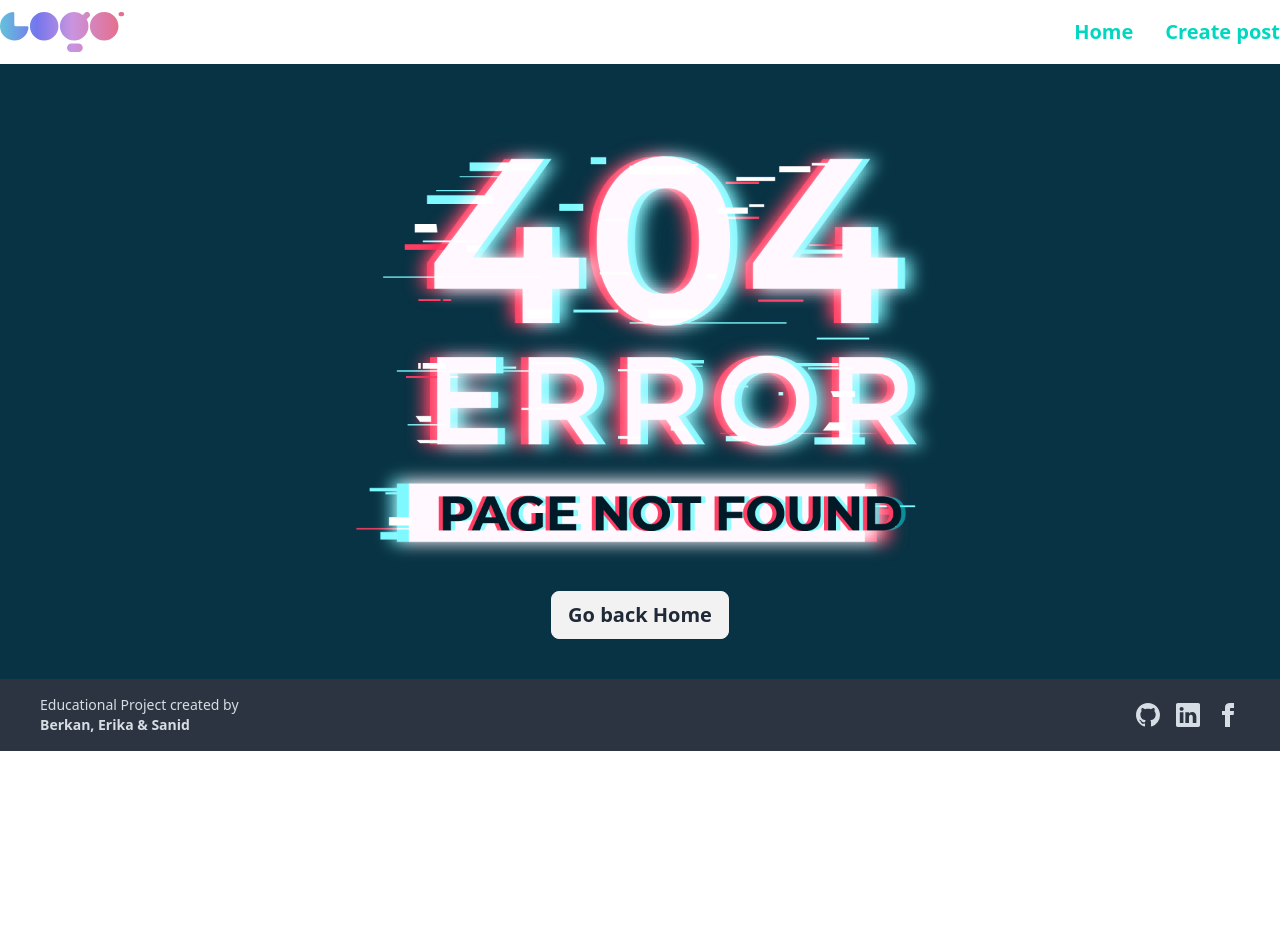
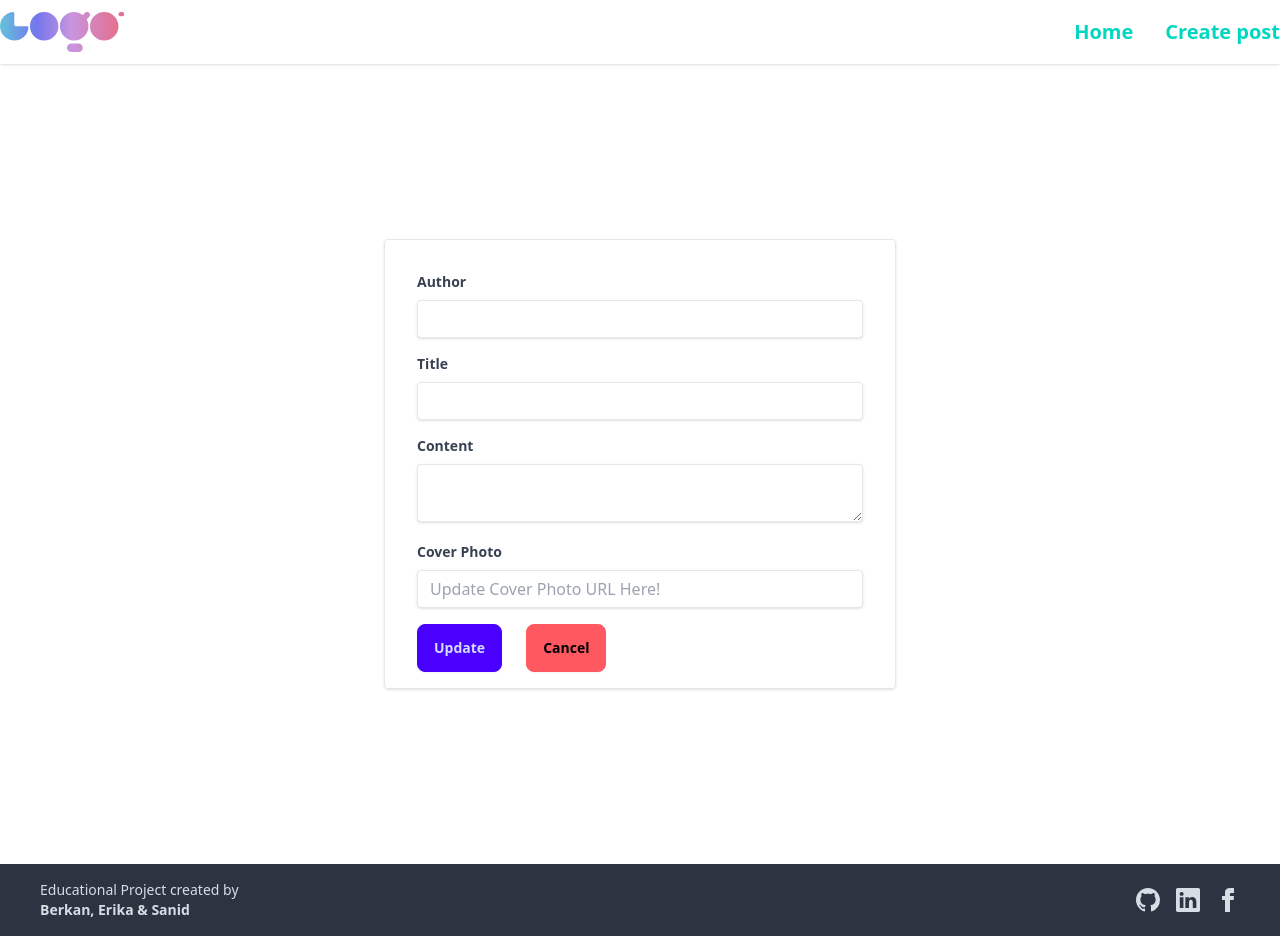
Before and after one commit to erikam2h/fullstack-blog, a React (Vite) app: page /posts/edit/1 in a window 1280 px wide. Before the commit the page ends 800 px from the top, so only its background shows below. Built offline with nearby package versions, Linux system fonts and the light colour scheme; no server answers.

Commit message:
Create PostEdit page and form and edit function.

```diff
--- a/src/App.jsx
+++ b/src/App.jsx
@@ -19,7 +19,7 @@ function App() {
         <Route index element={<Home />} />
         <Route path="/posts/:id" element={<PostDetails />} />
         <Route path="/posts/new" element={<NewPost />} />
-        <Route path="/posts/edit" element={<EditPost />} />
+        <Route path="/posts/edit/:id" element={<EditPost />} />
         <Route path="*" element={<NotFound />} />
       </Route>
     )
--- a/src/components/EditPost.jsx
+++ b/src/components/EditPost.jsx
@@ -1,8 +1,132 @@
+import { useParams, Link, useNavigate, Form } from "react-router-dom";
+import { useEffect, useState } from "react";
+import axios from "axios";
+
 export default function EditPost() {
+  const { id } = useParams();
+  const [postEdit, setPostEdit] = useState({
+    author: "",
+    title: "",
+    content: "",
+    cover: "",
+  });
+  const navigate = useNavigate();
+
+  useEffect(() => {
+    axios
+      .get(`http://localhost:5000/API/posts/${id}`)
+      .then((res) => {
+        setPostEdit(res.data);
+      })
+      .catch((err) => {
+        console.log(err);
+      });
+  }, [id]);
+
+  const handleChange = (e) => {
+    const { name, value } = e.target;
+    setPostEdit((prevPost) => ({
+      ...prevPost,
+      [name]: value,
+    }));
+  };
+
+  const handleEdit = (e) => {
+    e.preventDefault();
+    axios
+      .put(`http://localhost:5000/API/posts/${id}`, postEdit)
+      .then((res) => {
+        navigate(`/posts/${id}`);
+        console.log("Resource updated successfully", res.data);
+      })
+      .catch((err) => {
+        console.log(err);
+      });
+  };
+
   return (
     <>
-      <div className="container m-auto min-h-screen py-10">
-        <p className="text-xl text-green-500 font-bold">Form for edit post</p>
+      <div className=" flex justify-center  m-auto min-h-screen py-10 max-w-lg  items-center">
+        <form
+          onSubmit={handleEdit}
+          className="flex flex-col flex-1  px-8 pt-8 pb-4  shadow appearance-none border rounded  leading-tight"
+        >
+          <div className="mb-4">
+            <label
+              className="block text-gray-700 text-sm font-bold mb-2"
+              htmlFor="author"
+            >
+              Author
+            </label>
+            <input
+              required
+              type="text"
+              id="author"
+              name="author"
+              value={postEdit.author}
+              onChange={handleChange}
+              className="shadow appearance-none border rounded w-full py-2 px-3 text-gray-700 leading-tight focus:outline-none focus:shadow-outline"
+            />
+          </div>
+          <div className="mb-4">
+            <label
+              className="block text-gray-700 text-sm font-bold mb-2"
+              htmlFor="title"
+            >
+              Title
+            </label>
+            <input
+              required
+              type="text"
+              id="title"
+              name="title"
+              value={postEdit.title}
+              onChange={handleChange}
+              className="shadow appearance-none border rounded w-full py-2 px-3 text-gray-700 leading-tight focus:outline-none focus:shadow-outline"
+            />
+          </div>
+
+          <div className="mb-4">
+            <label
+              className="block text-gray-700 text-sm font-bold mb-2"
+              htmlFor="content"
+            >
+              Content
+            </label>
+            <textarea
+              required
+              id="content"
+              name="content"
+              value={postEdit.content}
+              onChange={handleChange}
+              className="shadow appearance-none border rounded w-full py-2 px-3 text-gray-700 leading-tight focus:outline-none focus:shadow-outline"
+            />
+          </div>
+          <div className="mb-4">
+            <label
+              className="block text-gray-700 text-sm font-bold mb-2"
+              htmlFor="cover"
+            >
+              Cover Photo
+            </label>
+            <input
+              type="text"
+              id="cover"
+              name="cover"
+              placeholder="Update Cover Photo URL Here!"
+              onChange={handleChange}
+              className="shadow appearance-none border rounded w-full py-2 px-3 text-gray-700 leading-tight focus:outline-none focus:shadow-outline"
+            />
+          </div>
+          <div className="flex gap-6">
+            <button type="submit" className="font-bold btn btn-primary">
+              Update
+            </button>
+            <Link to={`/posts/${id}`}>
+              <button className="font-bold btn btn-error">Cancel</button>
+            </Link>
+          </div>
+        </form>
       </div>
     </>
   );
--- a/src/components/PostDetails.jsx
+++ b/src/components/PostDetails.jsx
@@ -1,4 +1,4 @@
-import { useParams, Link, useNavigate, Navigate } from "react-router-dom";
+import { useParams, Link, useNavigate } from "react-router-dom";
 import { useEffect, useState } from "react";
 import axios from "axios";
 
@@ -11,7 +11,6 @@ export default function PostDetails() {
     axios
       .get(`http://localhost:5000/API/posts/${id}`)
       .then((res) => {
-        // console.log(res.data);
         setPost(res.data);
       })
       .catch((err) => {
@@ -54,7 +53,7 @@ export default function PostDetails() {
           <Link to="/">
             <button className="font-bold btn">Go back Home</button>
           </Link>
-          <Link to="/posts/edit">
+          <Link to={`/posts/edit/${post.id}`}>
             <button className="font-bold btn btn-accent">Edit</button>
           </Link>
           <button onClick={handleDelete} className="font-bold btn btn-error">
```
